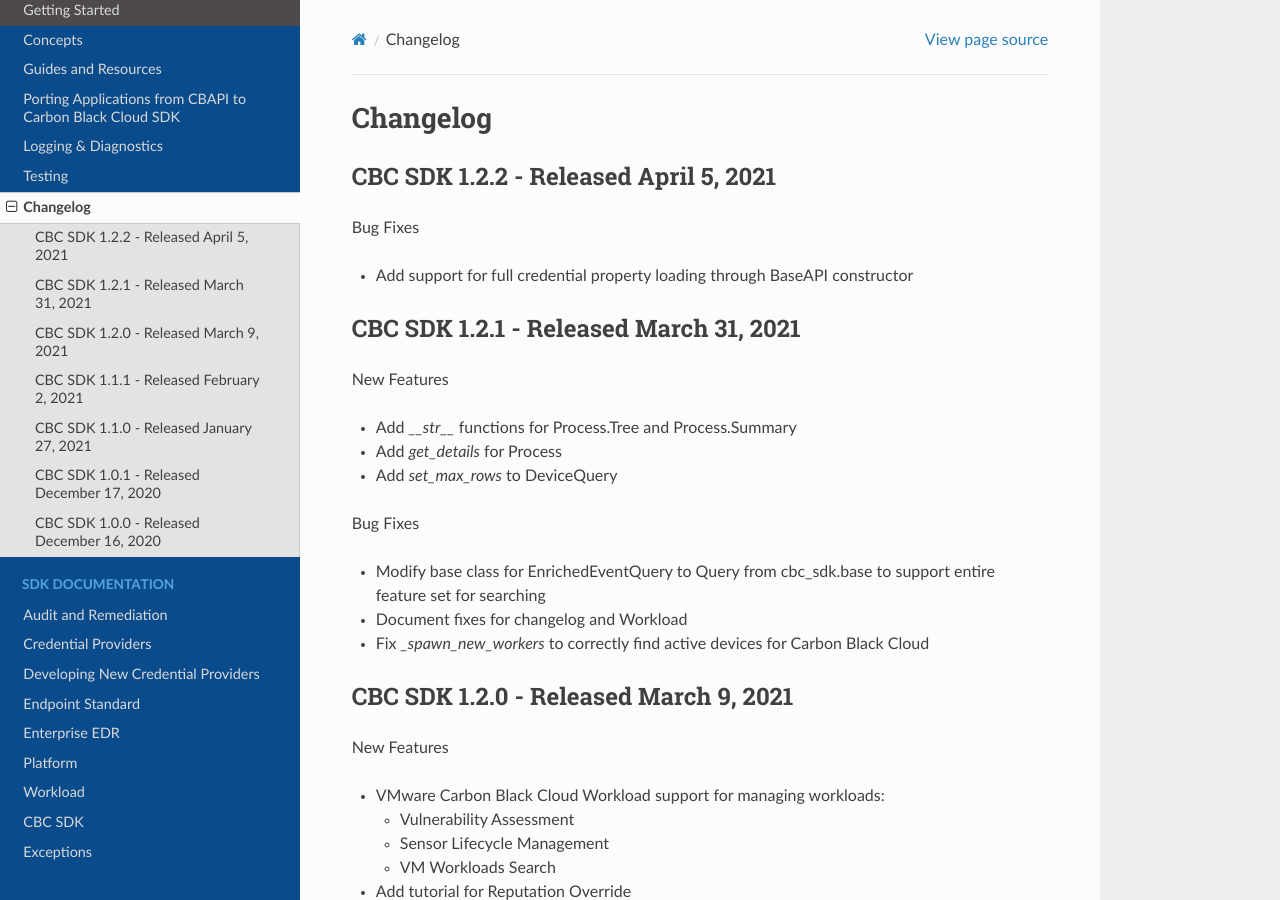
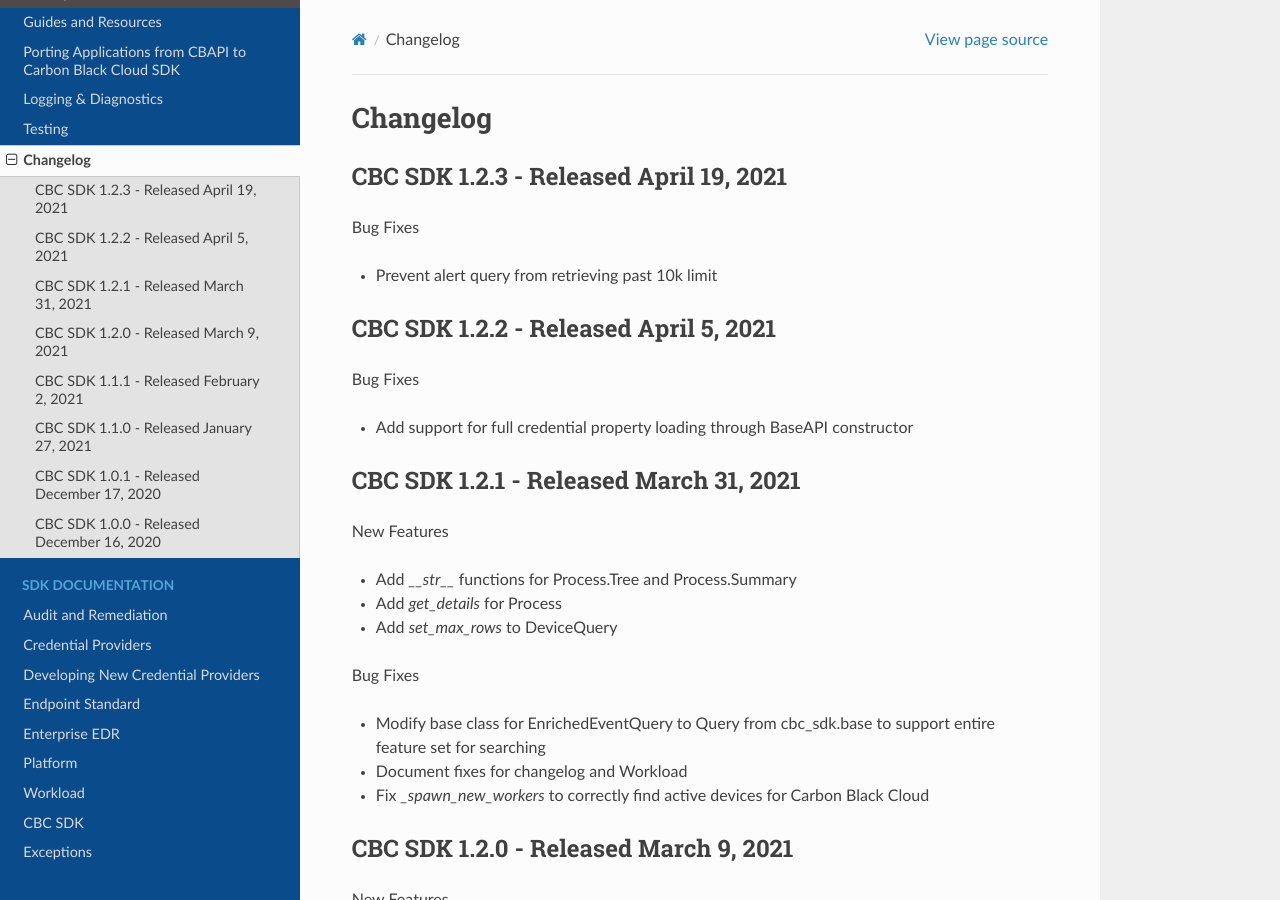
Before and after one commit to carbonblack/carbon-black-cloud-sdk-python, a Sphinx documentation site: the page built from docs/changelog.rst, in a window 1280 px wide and 900 px high. Built offline with Sphinx 7.4.7 and the Read the Docs theme 2.0.0, drawn with Linux system fonts in a browser that asks for light colours.

Commit message:
Release v1.2.3

```diff
--- a/docs/changelog.rst
+++ b/docs/changelog.rst
@@ -1,5 +1,12 @@
 Changelog
 ================================
+
+CBC SDK 1.2.3 - Released April 19, 2021
+--------------------------------------
+
+Bug Fixes
+
+* Prevent alert query from retrieving past 10k limit
 
 CBC SDK 1.2.2 - Released April 5, 2021
 --------------------------------------
--- a/docs/conf.py
+++ b/docs/conf.py
@@ -23,7 +23,7 @@
 author = 'Developer Relations'
 
 # The full version, including alpha/beta/rc tags
-release = '1.2.2'
+release = '1.2.3'
 
 
 # -- General configuration ---------------------------------------------------
--- a/src/cbc_sdk/__init__.py
+++ b/src/cbc_sdk/__init__.py
@@ -4,7 +4,7 @@
 __author__ = 'Carbon Black Developer Network'
 __license__ = 'MIT'
 __copyright__ = 'Copyright 2020-2021 VMware Carbon Black'
-__version__ = '1.2.2'
+__version__ = '1.2.3'
 
 from .rest_api import CBCloudAPI
 from .cache import lru
```
Also changed, not shown: README.md (+2 -2 lines), 2 other files.
